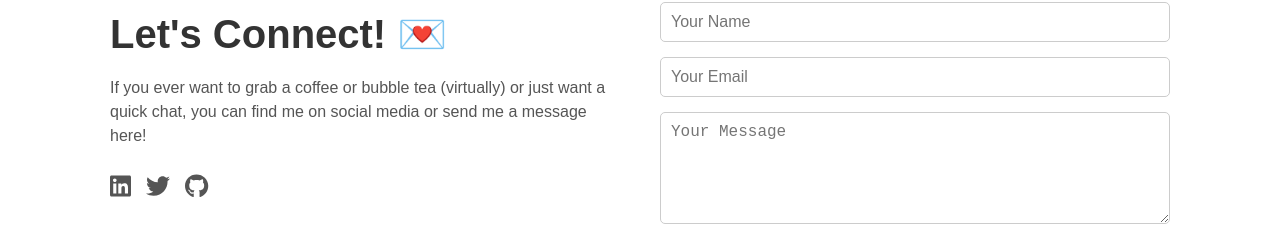
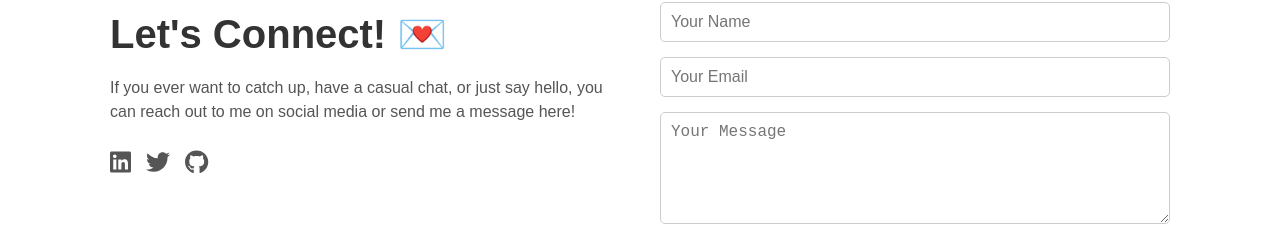
Before and after one commit to dhienf0707/dhienf0707.github.io, a React (Create React App) app: page / in a window 1280 px wide. Shown: the part 4481-4707 px from the top of the page. Built offline with nearby package versions, Linux system fonts and the light colour scheme.

Commit message:
change contact text

```diff
--- a/src/components/Contact.jsx
+++ b/src/components/Contact.jsx
@@ -171,9 +171,8 @@ const Contact = () => {
                 <LeftSection>
                     <h2>Let's Connect! 💌</h2>
                     <p>
-                        If you ever want to grab a coffee or bubble tea (virtually) or just
-                        want a quick chat, you can find me on social media or send me a
-                        message here!
+                    If you ever want to catch up, have a casual chat, or just say hello,
+                    you can reach out to me on social media or send me a message here!
                     </p>
                     <SocialIcons>
                         <a href="https://www.linkedin.com/in/jerry-nguyen-0a880116a/" target="_blank" rel="noopener noreferrer">
```
